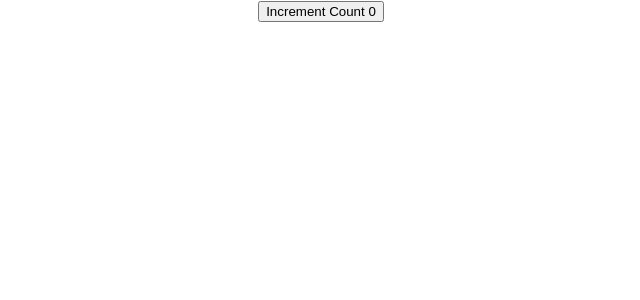
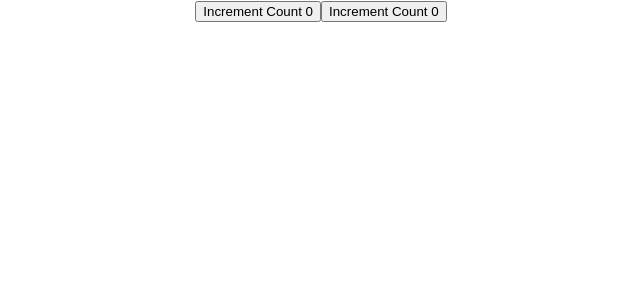
Before and after one commit to MBilalQureshi/react-controlled-forms-hooks, a React (Create React App) app in the folder my-app/: page / in a window 1280 px wide. Shown: the top 300 px of the page, without its empty margins (319-959 px from the left). Built offline with nearby package versions, Linux system fonts and the light colour scheme.

Commit message:
Awrite code where only that use effect is rendered which is triggered

```diff
--- a/my-app/src/App.js
+++ b/my-app/src/App.js
@@ -4,6 +4,7 @@ import UseStatesWithArrays from './components/UseStatesWithArrays';
 import UseStateWithObjects from './components/UseStateWithObjects';
 import HooksCounter from './components/HooksCounter';
 import UseEffectCounter from './components/UseEffectCounter';
+import UseEffectCounterConditional from './components/UseEffectCounterConditional';
 
 function App() {
   return (
@@ -16,9 +17,10 @@ function App() {
       {/* lecture 3 hooks  */}
       {/* <UseStateWithObjects />
       <HooksCounter /> */}
-      {/* lecture 3 Useeffect */}
-      <UseEffectCounter />
-
+      {/* lecture 4 Useeffect */}
+      {/* <UseEffectCounter /> */}
+      {/* lecture 5 Useeffect */}
+      <UseEffectCounterConditional />
 
     </div>
   );
--- /dev/null
+++ b/my-app/src/components/UseEffectCounterConditional.js
@@ -0,0 +1,29 @@
+import React,{useState, useEffect} from 'react'
+
+function UseEffectCounterConditional() {
+  const [count, setCount] = useState(0);
+  // component did mount and update will be handled in below hook
+  useEffect(() => {
+    console.log('count effect 1')
+    document.title = count;
+  },[count]);
+
+  const [count2, setCount2] = useState(0);
+  useEffect(() => {
+    console.log('count effect 2')
+    document.title = count2;
+  },[count2]);
+  return (
+    <div>
+      <button onClick={() => setCount(count => count + 1)}>
+        Increment Count {count}
+      </button>
+
+      <button onClick={() => setCount2(count2 => count2 + 1)}>
+        Increment Count {count}
+      </button>
+    </div>
+  )
+}
+
+export default UseEffectCounterConditional
```
